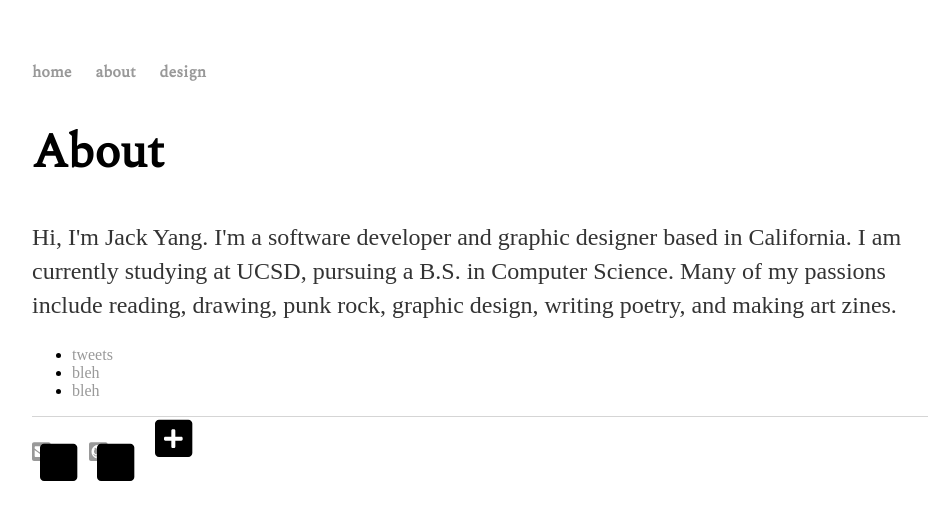
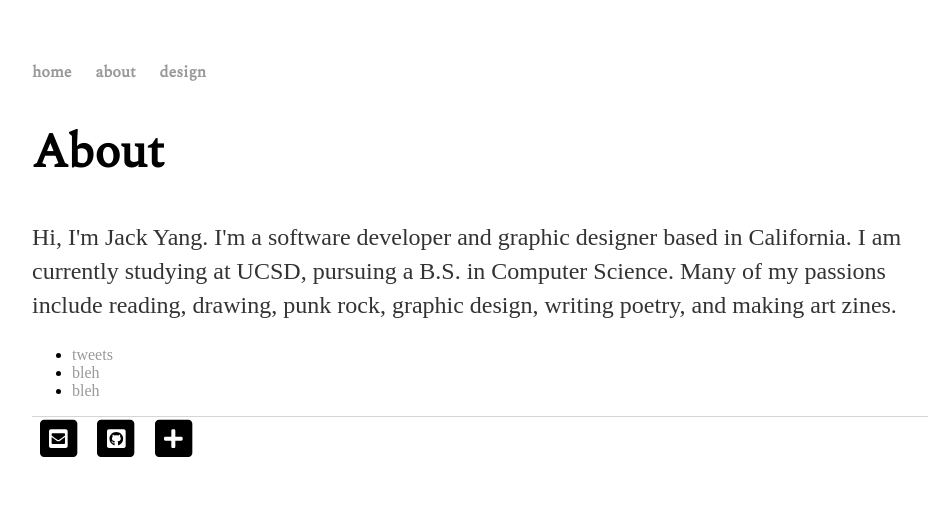
Before and after one commit to caIcutec/caIcutec.github.io, a Jekyll site: the page built from about/index.html, in a window 1280 px wide. Shown: the top 520 px of the page, without its empty margins (160-1091 px from the left). Built offline with Jekyll 4.4.1, drawn with Linux system fonts in a browser that asks for light colours; nearby versions of some CDN libraries.

Commit message:
Update default.html

```diff
--- a/_layouts/default.html
+++ b/_layouts/default.html
@@ -26,13 +26,13 @@
       <a href="mailto:jayang@ucsd.edu" style="text-decoration:none">
       	<span class="fa-stack fa-lg">
         	  <i class="fa fa-square fa-stack-2x" style = "color:#000000"></i>
-          	<i class="fas fa-envelope-square"></i>
+          	<i class="fas fa-envelope-square fa-stack-1x fa-inverse"></i>
       	</span>
    		</a>
     	<a href="https://github.com/caicutec"style="text-decoration:none">
       	<span class="fa-stack fa-lg">
         	<i class="fa fa-square fa-stack-2x" style = "color:#000000"></i>
-        	<i class="fab fa-github-square"></i>
+        	<i class="fab fa-github-square fa-stack-1x fa-inverse"></i>
       	</span>
     	</a>
     	<a href="#"style="text-decoration:none">
```
